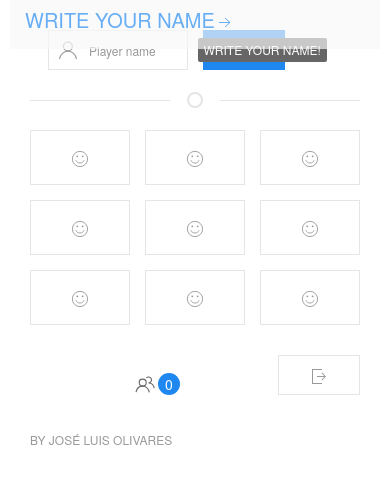
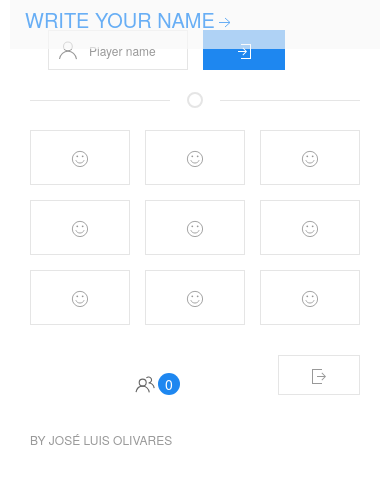
Before and after one commit to joseOlivares/equis_game, a website: page public/index.html in a window 390 px wide. Drawn offline with Linux system fonts and the light colour scheme; no server answers.

Commit message:
Showing information to the user

```diff
--- a/public/index.html
+++ b/public/index.html
@@ -32,7 +32,7 @@
 				    <div class="uk-margin">
 				        <div class="uk-inline">
 				            <span class="uk-form-icon" uk-icon="icon: user"></span>
-				            <input id="txtUserName" class="uk-input" type="text" placeholder="Player name" autocomplete="off" uk-tooltip="title: Write your name!; pos: left"  required>
+				            <input id="txtUserName" class="uk-input" type="text" placeholder="Player name" autocomplete="off" uk-tooltip="title: Write your name!; pos: left; duration:200"  required>
 				        </div>
 				    </div>
 			    </div>
--- a/public/js/main.js
+++ b/public/js/main.js
@@ -22,7 +22,7 @@ var app = {
           timeout:5000});
 
           var userInput=document.getElementById('txtUserName');
-          UIkit.tooltip(userInput).show();
+          UIkit.tooltip(userInput).shown();//Fires after the item's show animation has completed
     },
     listenSocket:function(){
         //var socket = io.connect(this.serverUrl); //creating socket connection
```
